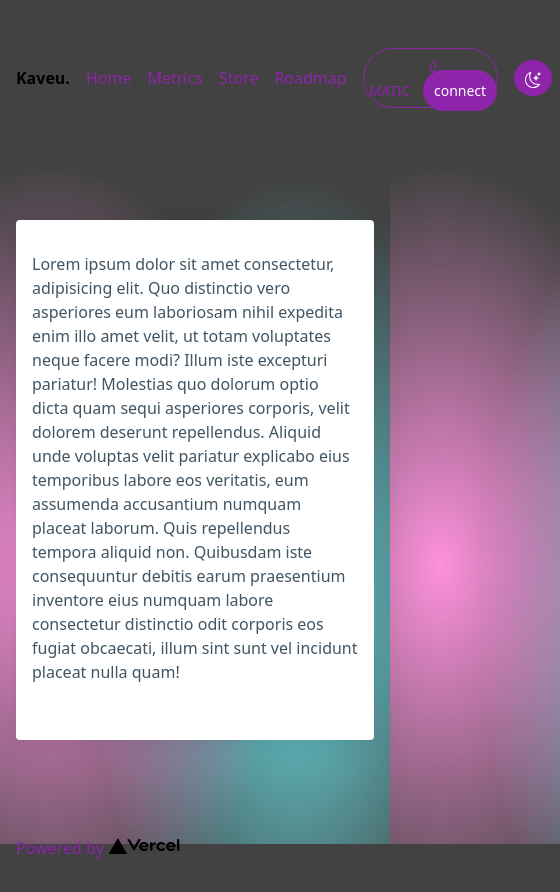
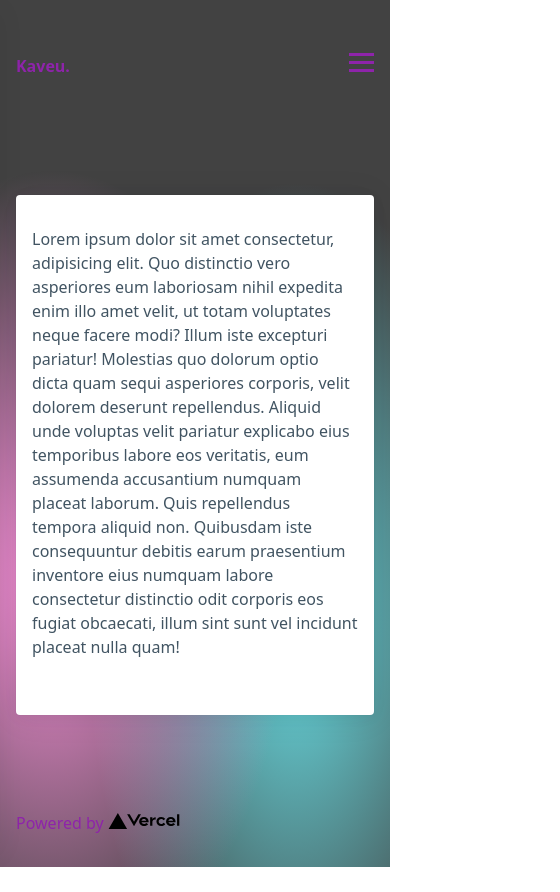
Before and after one commit to Kaveu/kaveu-client, a Next.js app: page / in a window 390 px wide. Shown: the whole page, 560 px wide, since content can reach past the window. After the commit the page ends 867 px from the top, so only its background shows below. Built offline with nearby package versions, Linux system fonts and the light colour scheme.

Commit message:
feat: responsive design

```diff
--- a/pages/_app.tsx
+++ b/pages/_app.tsx
@@ -1,6 +1,9 @@
 import type { AppProps } from "next/app"
 import { providers } from "ethers"
 import App from "@components/app"
+
+import "@styles/pico.custom.css"
+import "@styles/navigation.css"
 
 declare global {
   interface Window {
--- a/pages/_document.tsx
+++ b/pages/_document.tsx
@@ -1,29 +1,9 @@
 import { Html, Head, Main, NextScript } from "next/document"
-import { CSSProperties } from "react"
 
 export default function Document() {
-  /* const light: CSSProperties = {
-    backgroundColor: "#d8ff99",
-    backgroundImage: `
-    radial-gradient(at 78% 26%, hsla(129,63%,65%,1) 0px, transparent 50%),
-    radial-gradient(at 65% 64%, hsla(167,65%,77%,1) 0px, transparent 50%),
-    radial-gradient(at 99% 53%, hsla(315,84%,78%,1) 0px, transparent 50%),
-    radial-gradient(at 0% 7%, hsla(95,66%,63%,1) 0px, transparent 50%),
-    radial-gradient(at 78% 26%, hsla(87,97%,65%,1) 0px, transparent 50%)`,
-    backgroundAttachment: "fixed",
-  } */
-
-  const dark: CSSProperties = {
-    backgroundColor: "hsla(180,0%,1%,0.75)",
-    backgroundImage: `radial-gradient(at 13% 67%, hsla(318,97%,78%,1) 0px, transparent 50%),
-    radial-gradient(at 76% 72%, hsla(183,70%,65%,1) 0px, transparent 50%)`,
-    backgroundAttachment: "fixed",
-  }
-
   return (
-    <Html lang="en" style={dark}>
+    <Html lang="en">
       <Head>
-        <link rel="stylesheet" href="/static/css/pico.custom.css" />
         <link rel="icon" href="/favicon.ico" />
       </Head>
       <body>
--- a/src/components/layout.tsx
+++ b/src/components/layout.tsx
@@ -29,37 +29,48 @@ const Navigation: NextComponentType = () => {
 
   const handleDarkMode = () => setDarkMode((r) => !r)
 
+  const [menuActive, setMenuActive] = useState(false)
+  const toogleMenu = () => setMenuActive((r) => !r)
+  const closeMenu = () => setMenuActive(false)
+
   return (
     <nav>
       <ul>
         <li>
           <Link href="/">
-            <a style={{ color: "black" }}>
+            <a>
               <strong>Kaveu.</strong>
             </a>
           </Link>
         </li>
       </ul>
-      <ul>
-        <li>
+      <ul className={`nav-menu ${menuActive ? "active" : ""}`}>
+        <li onClick={closeMenu}>
           <Link href="/">Home</Link>
         </li>
-        <li>
+        <li onClick={closeMenu}>
           <Link href="/metrics">Metrics</Link>
         </li>
-        <li>
+        <li onClick={closeMenu}>
           <Link href="/store">Store</Link>
         </li>
-        <li>
+        <li onClick={closeMenu}>
           <Link href="/roadmap">Roadmap</Link>
         </li>
         <li>
-          <WalletBtn />
+          <AccountBtn />
         </li>
         <li>
           <button style={darkModeStyle} onClick={handleDarkMode}>
             {darkMode ? sun() : moon()}
           </button>
+        </li>
+      </ul>
+      <ul className={`hamburger ${menuActive ? "active" : ""}`} onClick={toogleMenu}>
+        <li>
+          <span className="bar"></span>
+          <span className="bar"></span>
+          <span className="bar"></span>
         </li>
       </ul>
     </nav>
@@ -77,7 +88,7 @@ const Footer: NextComponentType = () => {
   )
 }
 
-const WalletBtn = () => {
+const AccountBtn = () => {
   const web3 = useContext(Web3Context)
   const [{ address, balance }, setUser] = useState({
     address: "connect",
@@ -125,11 +136,10 @@ const WalletBtn = () => {
         <article style={{ padding: "var(--font-size)" }}>
           <header>
             <a onClick={handleModal} href="#close" aria-label="Close" className="close"></a>
-            Modal title
+            Account
           </header>
           <p>
-            Nunc nec ligula a tortor sollicitudin dictum in vel enim. Quisque facilisis turpis vel eros dictum aliquam et nec turpis. Sed eleifend a dui nec ullamcorper. Praesent vehicula lacus ac
-            justo accumsan ullamcorper.
+            {formatAddress(address)}
           </p>
         </article>
       </dialog>
@@ -142,21 +152,25 @@ interface Props {
 }
 
 const Layout = ({ children }: Props) => {
-  const { darkMode, setDarkMode } = useContext(ThemeContext)
-  useEffect(() => setDarkMode(window.matchMedia("(prefers-color-scheme: dark)").matches), [])
+  const { darkMode } = useContext(ThemeContext)
+
+  const dark: CSSProperties = {
+    backgroundColor: "hsla(180,0%,1%,0.75)",
+    backgroundImage: `radial-gradient(at 13% 67%, hsla(318,97%,78%,1) 0px, transparent 50%),
+    radial-gradient(at 76% 72%, hsla(183,70%,65%,1) 0px, transparent 50%)`,
+    backgroundAttachment: "fixed",
+  }
 
   return (
-    <React.Fragment>
-      <header className="container-fluid" data-theme={darkMode ? "dark" : "light"}>
+    <div id="_layout" data-theme={darkMode ? "dark" : "light"} style={dark}>
+      <header className="container-fluid">
         <Navigation />
       </header>
-      <main className="container" data-theme={darkMode ? "dark" : "light"}>
-        {children}
-      </main>
-      <footer className="container-fluid" data-theme={darkMode ? "dark" : "light"}>
+      <main className="container">{children}</main>
+      <footer className="container-fluid">
         <Footer />
       </footer>
-    </React.Fragment>
+    </div>
   )
 }
 
--- /dev/null
+++ b/styles/navigation.css
@@ -0,0 +1,57 @@
+.hamburger {
+  display: none;
+}
+
+.bar {
+  display: block;
+  width: 25px;
+  height: 3px;
+  margin: 5px auto;
+  -webkit-transition: all 0.3s ease-in-out;
+  transition: all 0.3s ease-in-out;
+  background-color: var(--primary);
+}
+
+@media only screen and (max-width: 768px) {
+  .nav-menu {
+    position: fixed;
+    left: -100%;
+    top: 0;
+    flex-direction: column;
+    background-color: var(--background-color);
+    width: 100vw;
+    height: 100vh;
+    text-align: center;
+    transition: 0.3s;
+    box-shadow: 0 10px 27px rgba(0, 0, 0, 0.05);
+    z-index: 100;
+  }
+
+  .nav-menu.active {
+    left: 0;
+  }
+
+  .hamburger {
+    display: block;
+    cursor: pointer;
+    transition: 0.8s;
+  }
+
+  .hamburger.active .bar:nth-child(2) {
+    opacity: 0;
+  }
+
+  .hamburger.active .bar:nth-child(1) {
+    transform: translateY(8px) rotate(45deg);
+  }
+
+  .hamburger.active .bar:nth-child(3) {
+    transform: translateY(-8px) rotate(-45deg);
+  }
+
+  .hamburger.active {
+    position: fixed;
+    right: 1rem;
+    z-index: 101;
+  }
+}
--- a/public/static/css/pico.custom.css
+++ b/styles/pico.custom.css
@@ -53,33 +53,33 @@
 }
 
 @media (min-width: 576px) {
-  #__next > header,
-#__next > main,
-#__next > footer,
+  #_layout > header,
+#_layout > main,
+#_layout > footer,
 section {
     --block-spacing-vertical: calc(var(--spacing) * 2.5);
   }
 }
 @media (min-width: 768px) {
-  #__next > header,
-#__next > main,
-#__next > footer,
+  #_layout > header,
+#_layout > main,
+#_layout > footer,
 section {
     --block-spacing-vertical: calc(var(--spacing) * 3);
   }
 }
 @media (min-width: 992px) {
-  #__next > header,
-#__next > main,
-#__next > footer,
+  #_layout > header,
+#_layout > main,
+#_layout > footer,
 section {
     --block-spacing-vertical: calc(var(--spacing) * 3.5);
   }
 }
 @media (min-width: 1200px) {
-  #__next > header,
-#__next > main,
-#__next > footer,
+  #_layout > header,
+#_layout > main,
+#_layout > footer,
 section {
     --block-spacing-vertical: calc(var(--spacing) * 4);
   }
@@ -549,15 +549,15 @@ main {
   display: block;
 }
 
-#__next, body, html {
+#_layout, body, html {
   width: 100%;
   height: 100%;
   margin: 0;
   padding: 0;
 }
-#__next > header,
-#__next > main,
-#__next > footer {
+#_layout > header,
+#_layout > main,
+#_layout > footer {
   width: 100%;
   margin-right: auto;
   margin-left: auto;
--- a/tsconfig.json
+++ b/tsconfig.json
@@ -17,7 +17,8 @@
     "baseUrl": "./src",
     "paths": {
       "@stores/*": ["stores/*"],
-      "@components/*": ["components/*"]
+      "@components/*": ["components/*"],
+      "@styles/*": ["../styles/*"]
     }
   },
   "include": ["next-env.d.ts", "**/*.ts", "**/*.tsx"],
```
